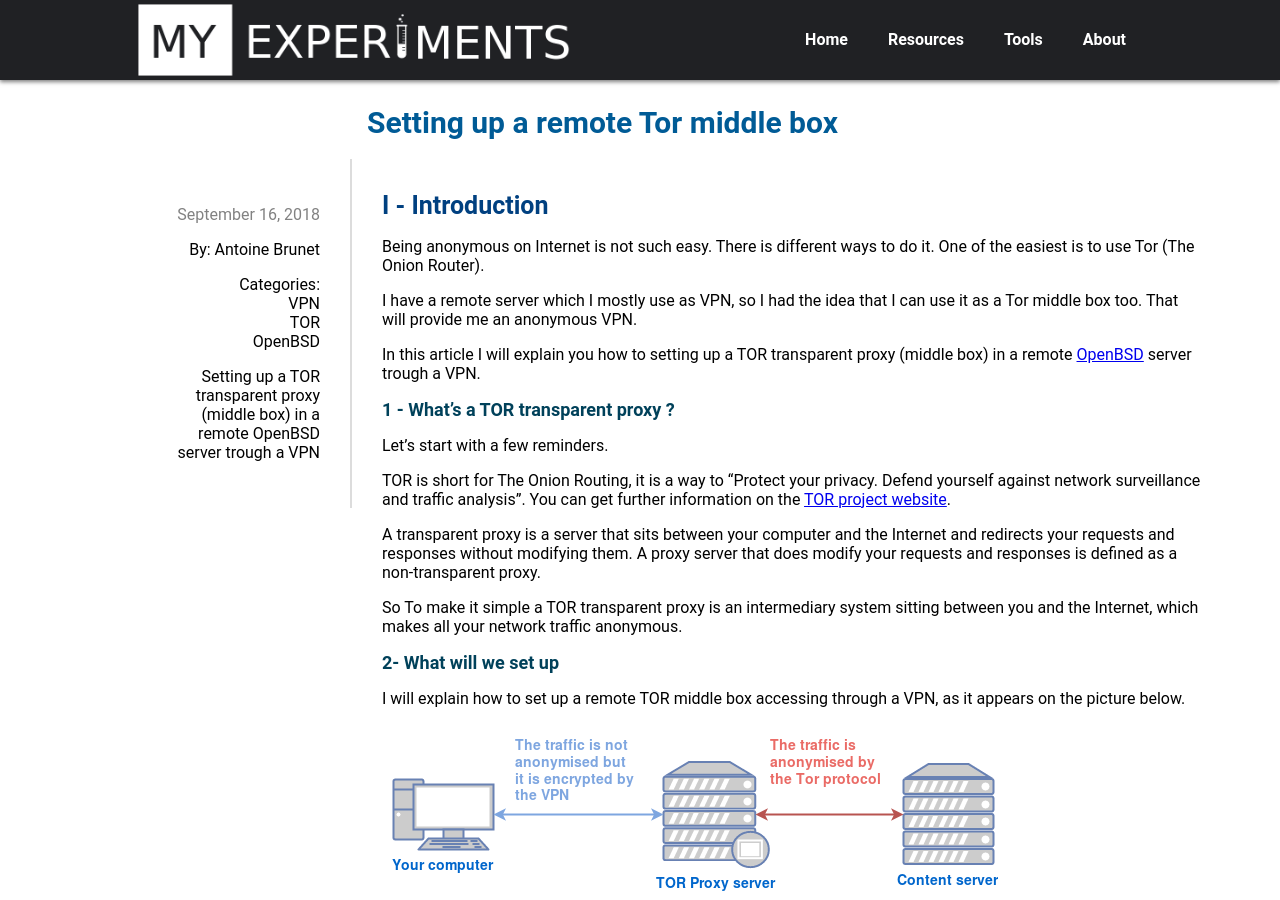
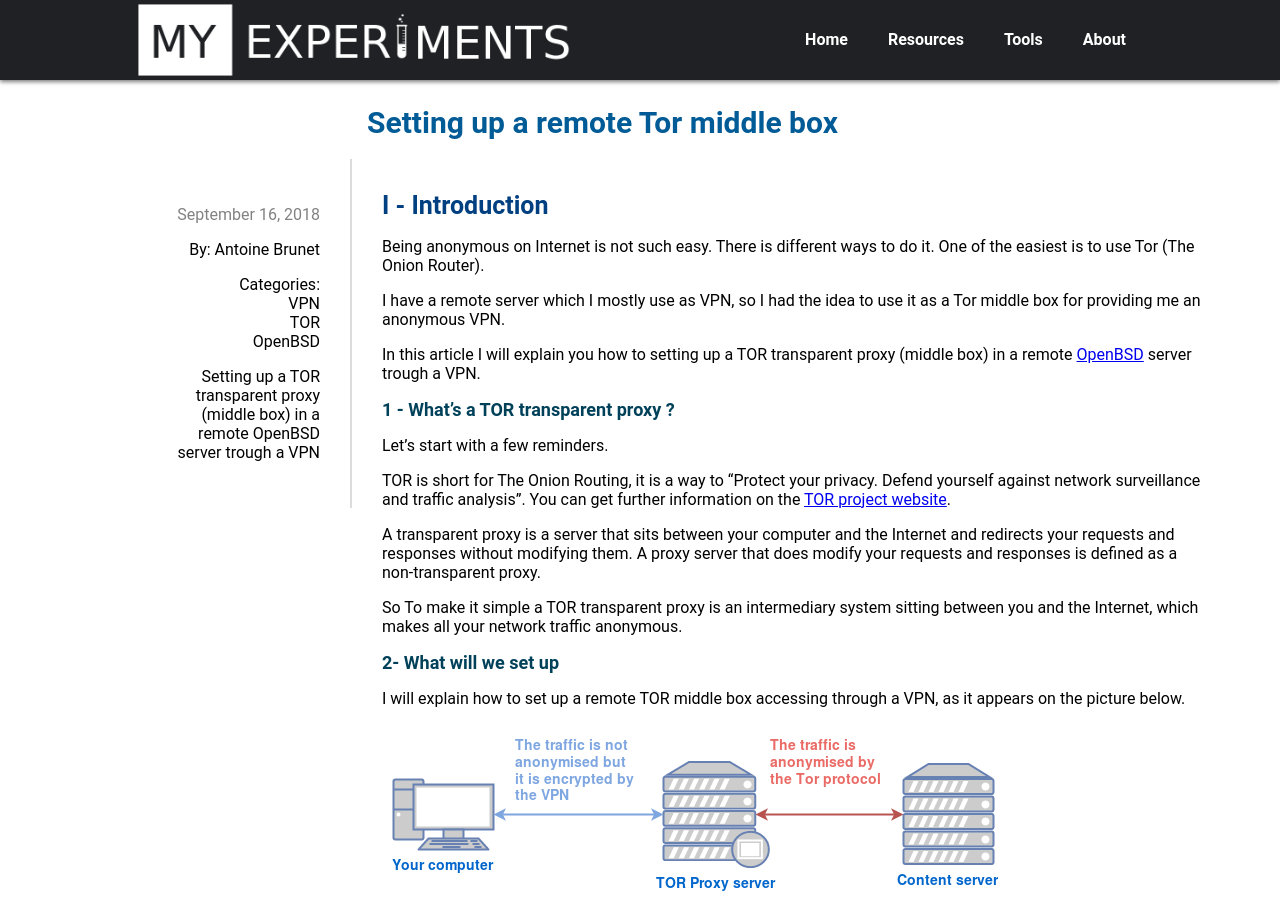
Before and after one commit to myexperiments-blog/myexperiments-blog.github.io, a Jekyll site: the page built from _posts/2018-07-21-become-anonymous-online.md, in a window 1280 px wide and 900 px high. Built offline with Jekyll 4.4.1, drawn with Linux system fonts in a browser that asks for light colours; comment, search, counter and statistics services are not loaded.

Commit message:
update tor middle box

```diff
--- a/_posts/2018-07-21-become-anonymous-online.md
+++ b/_posts/2018-07-21-become-anonymous-online.md
@@ -15,7 +15,7 @@
 
 Being anonymous on Internet is not such easy. There is different ways to do it. One of the easiest is to use Tor (The Onion Router).
 
-I have a remote server which I mostly use as VPN, so I had the idea that I can use it as a Tor middle box too. That will provide me an anonymous VPN.
+I have a remote server which I mostly use as VPN, so I had the idea to use it as a Tor middle box for providing me an anonymous VPN.
 
 In this article I will explain you how to setting up a TOR transparent proxy (middle box) in a remote [OpenBSD](https://www.openbsd.org/) server trough a VPN.
 
```
